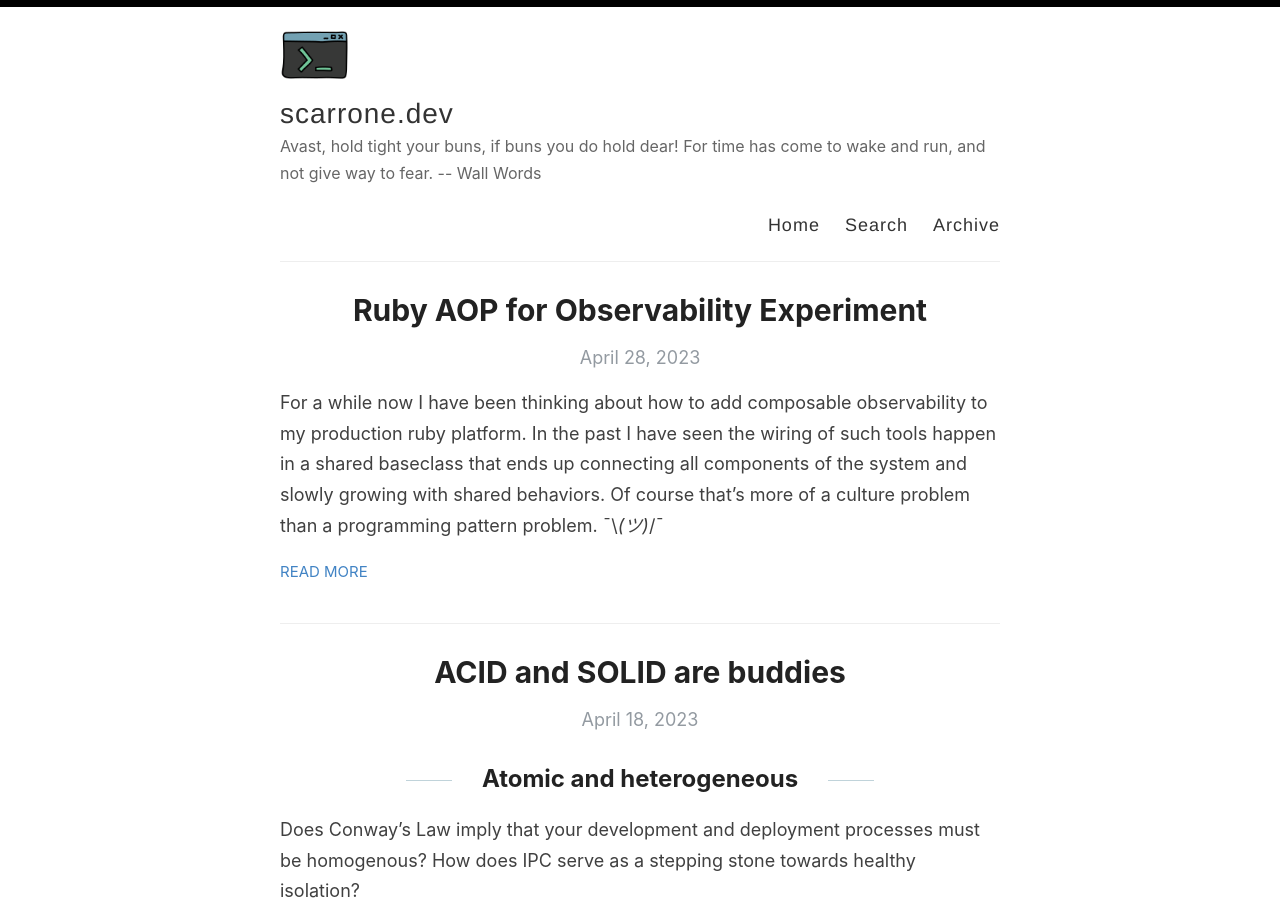
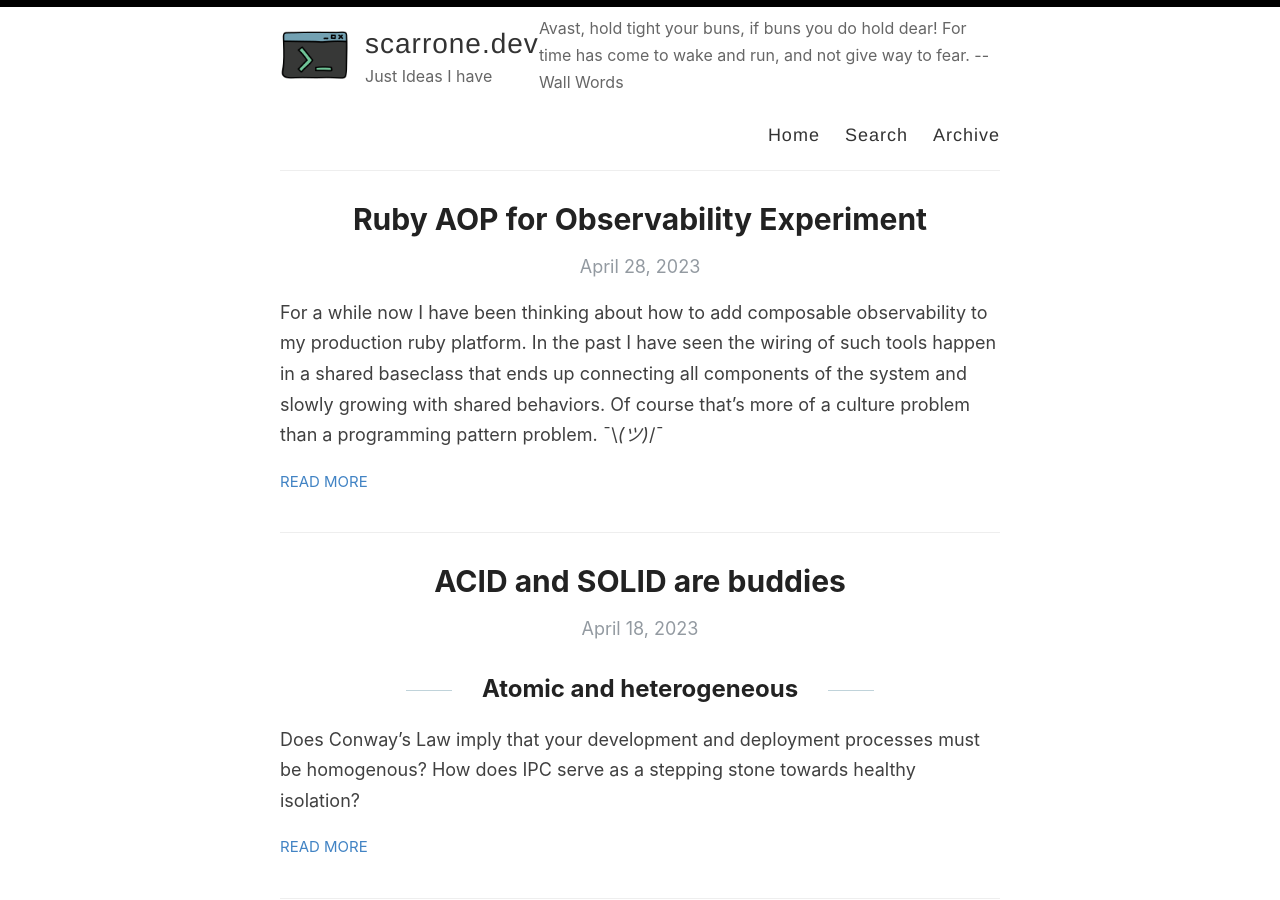
Before and after one commit to ninjapanzer/scarrone.dev, a Jekyll site: the page built from index.html, in a window 1280 px wide and 900 px high. Built offline with Jekyll 4.4.1, drawn with Linux system fonts in a browser that asks for light colours; the list of posts is cut into pages by our own code.

Commit message:
coyboy coding

```diff
--- a/_layouts/default.html
+++ b/_layouts/default.html
@@ -24,7 +24,10 @@
 
             <div class="site-info">
               <h1 class="site-name"><a href="{{ site.baseurl }}/">{{ site.name }}</a></h1>
-              <!-- <p class="site-description">{{ site.description }}</p>  -->
+              <p class="site-description">{{ site.description }}</p>
+            </div>
+
+            <div>
               <p class="site-description site-quote"> {{ site.quotes }}</p>
             </div>
 
```
